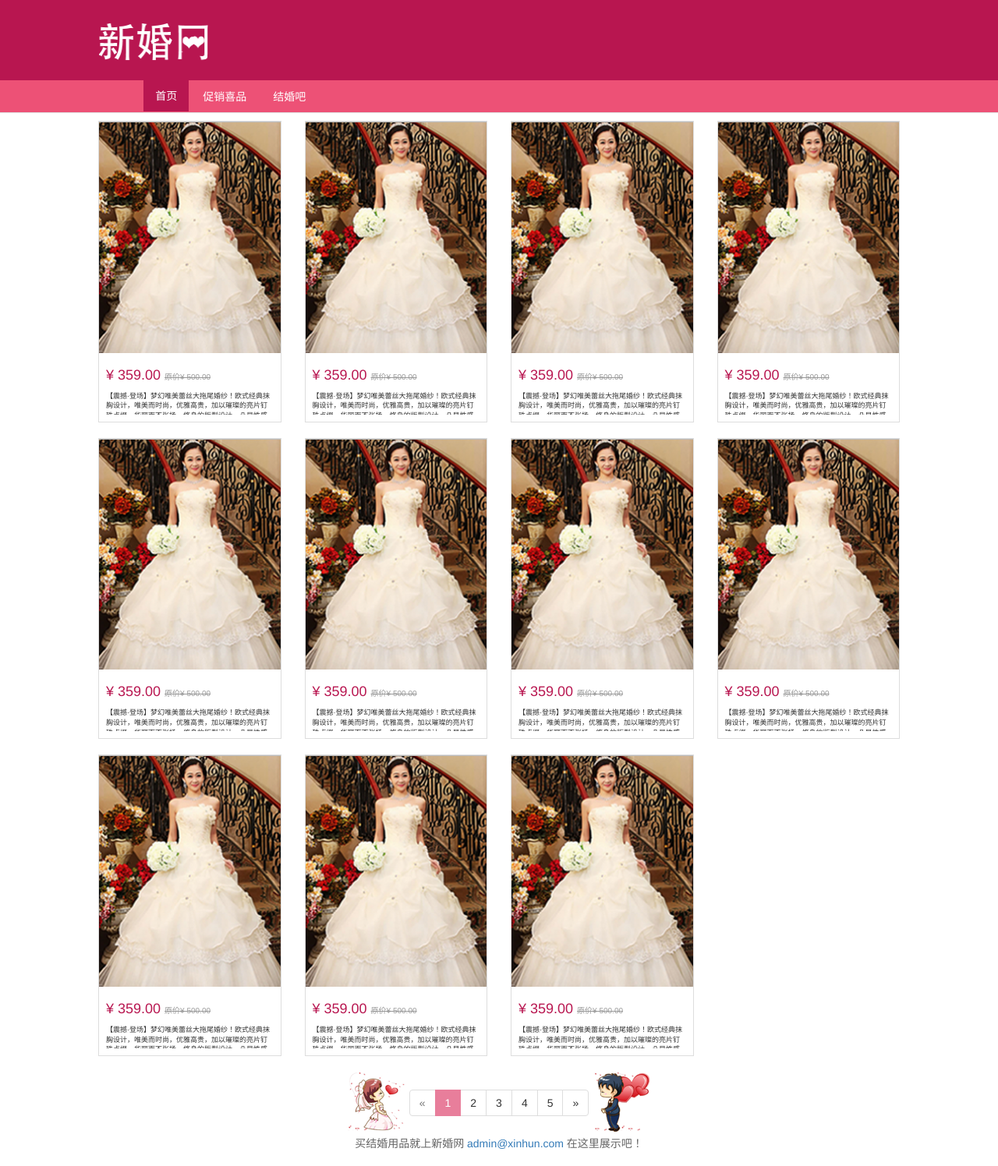
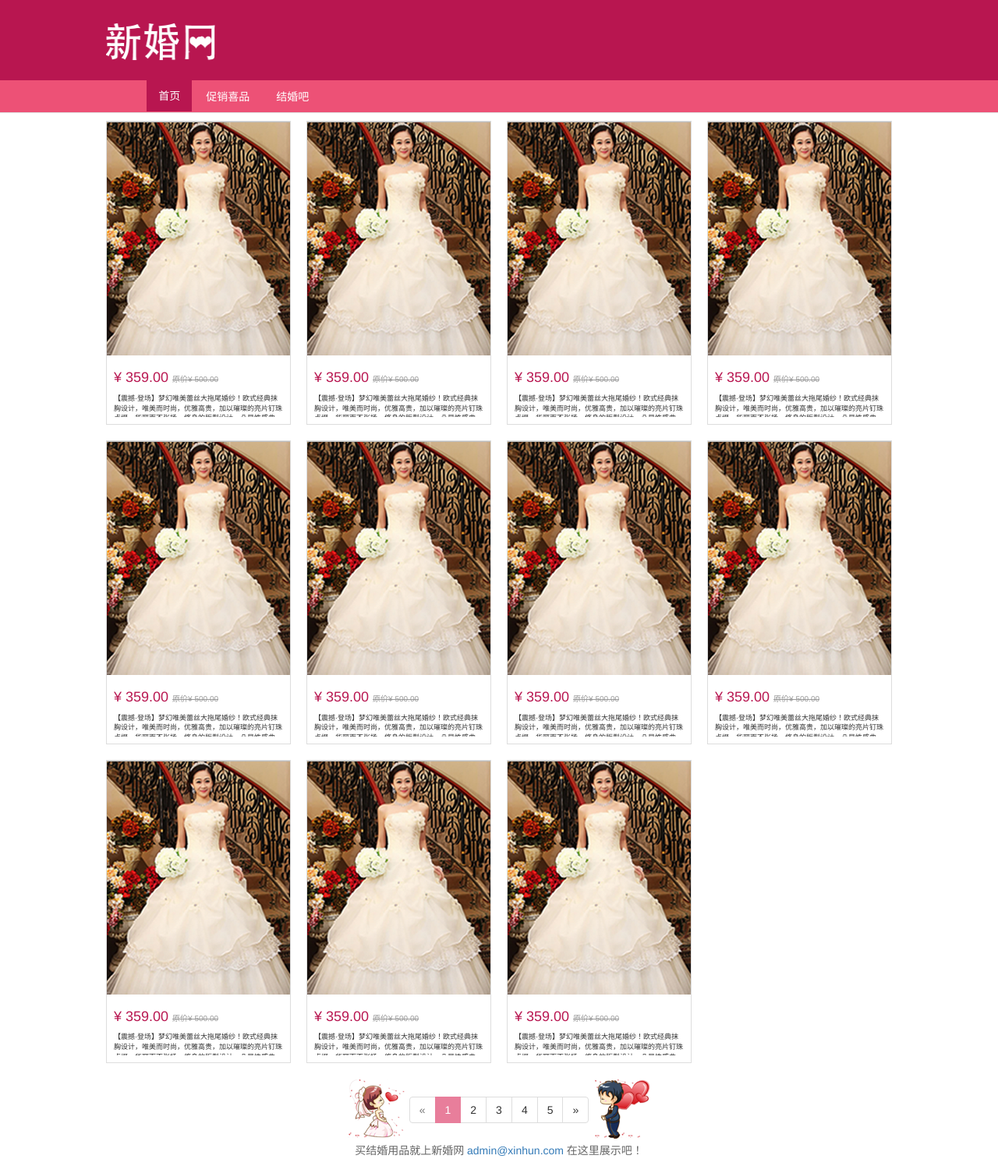
Before and after one commit to houlijiang/xh, a PHP site: page / in a window 1280 px wide. Shown: the whole page at 78% size. Before the commit the page ends 1474 px from the top, so only its background shows below. Run offline with PHP 8.4, Linux system fonts and the light colour scheme.

Commit message:
调整首页图片间距为20px

```diff
--- a/css/list.less
+++ b/css/list.less
@@ -1,3 +1,4 @@
+
 .site-list .container {
   margin-top: 25px;
 //  border: solid 1px #999;
--- a/css/site-head.css
+++ b/css/site-head.css
@@ -15,7 +15,7 @@ body {
   width: 140px;
   height: 50px;
   margin-top: 29px;
-  margin-left: 16px;
+  margin-left: 10px;
   overflow: hidden;
   text-indent: -100%;
   /*border: solid 1px #000000;*/
@@ -37,7 +37,7 @@ body {
 }
 .nav-tabs {
   background-color: #ed5176;
-  padding-left: 14.4%;
+  padding-left: 14.7%;
 }
 .nav-border {
   border: 0;
--- a/css/site-head.less
+++ b/css/site-head.less
@@ -20,7 +20,7 @@ body {
   width: 140px;
   height: 50px;
   margin-top: 29px;
-  margin-left: 16px;
+  margin-left: 10px;
   overflow: hidden;
   text-indent: -100%;
   /*border: solid 1px #000000;*/
@@ -49,7 +49,7 @@ body {
 
 .nav-tabs {
   background-color: @site-nav-background-color;
-  padding-left: 14.4%;
+  padding-left: 14.7%;
 }
 
 .nav-border {
--- a/css/site-main.css
+++ b/css/site-main.css
@@ -4,9 +4,13 @@
 }
 @media (min-width: 1200px) {
   .container {
-    padding-right: 71px;
-    padding-left: 71px;
+    padding-right: 86px;
+    padding-left: 86px;
   }
+}
+.site-main .col-md-3 {
+  padding-right: 10px;
+  padding-left: 10px;
 }
 .thumbnail a > img {
   margin-top: 5px;
--- a/css/site-main.less
+++ b/css/site-main.less
@@ -5,9 +5,14 @@
 }
 @media (min-width: 1200px) {
   .container {
-    padding-right: 71px;
-    padding-left: 71px;
+    padding-right: 86px;
+    padding-left: 86px;
   }
+}
+
+.site-main .col-md-3 {
+  padding-right: 10px;
+  padding-left: 10px;
 }
 
 @price-color: #b81650;
```
Also changed, not shown: list.html (+8 -10 lines).
